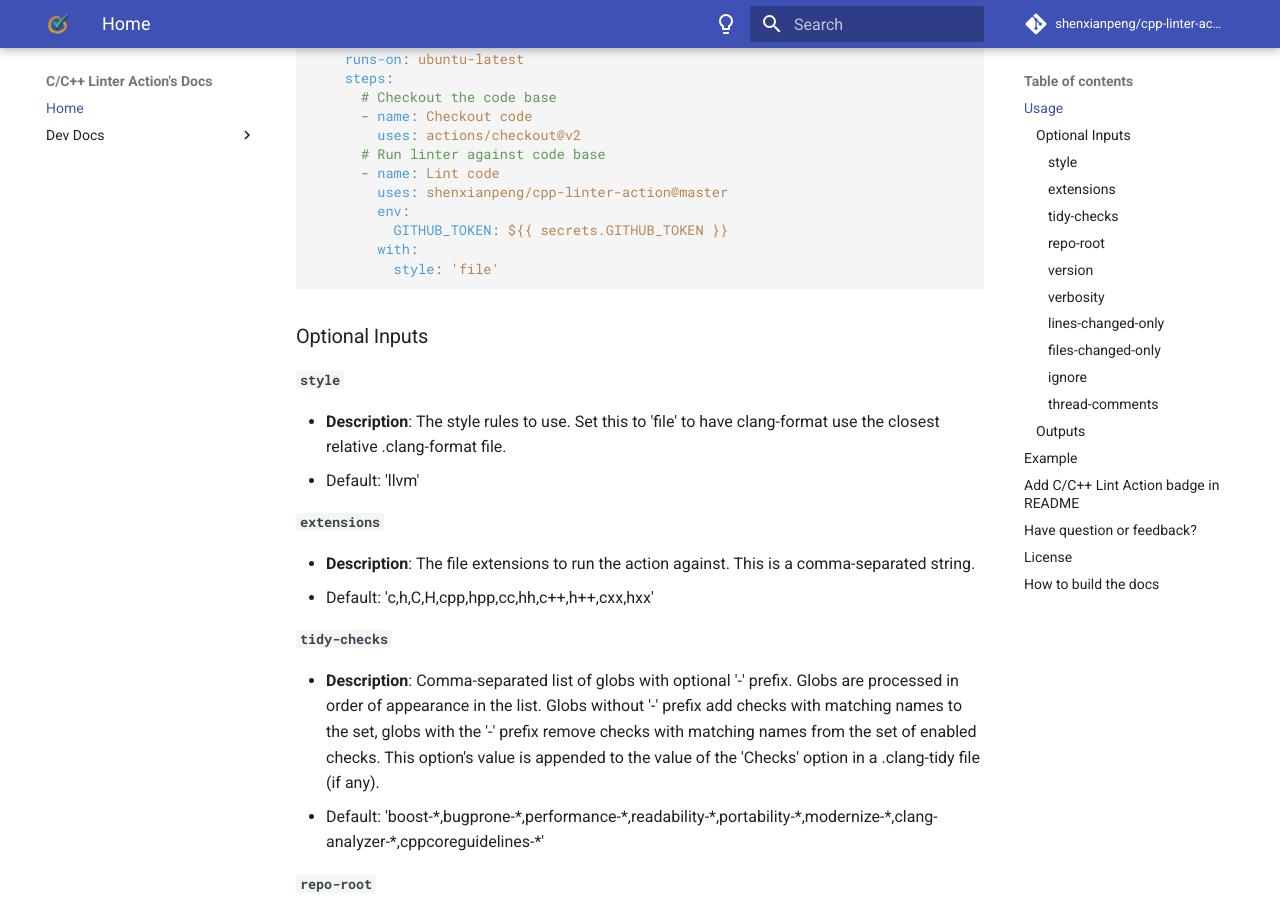
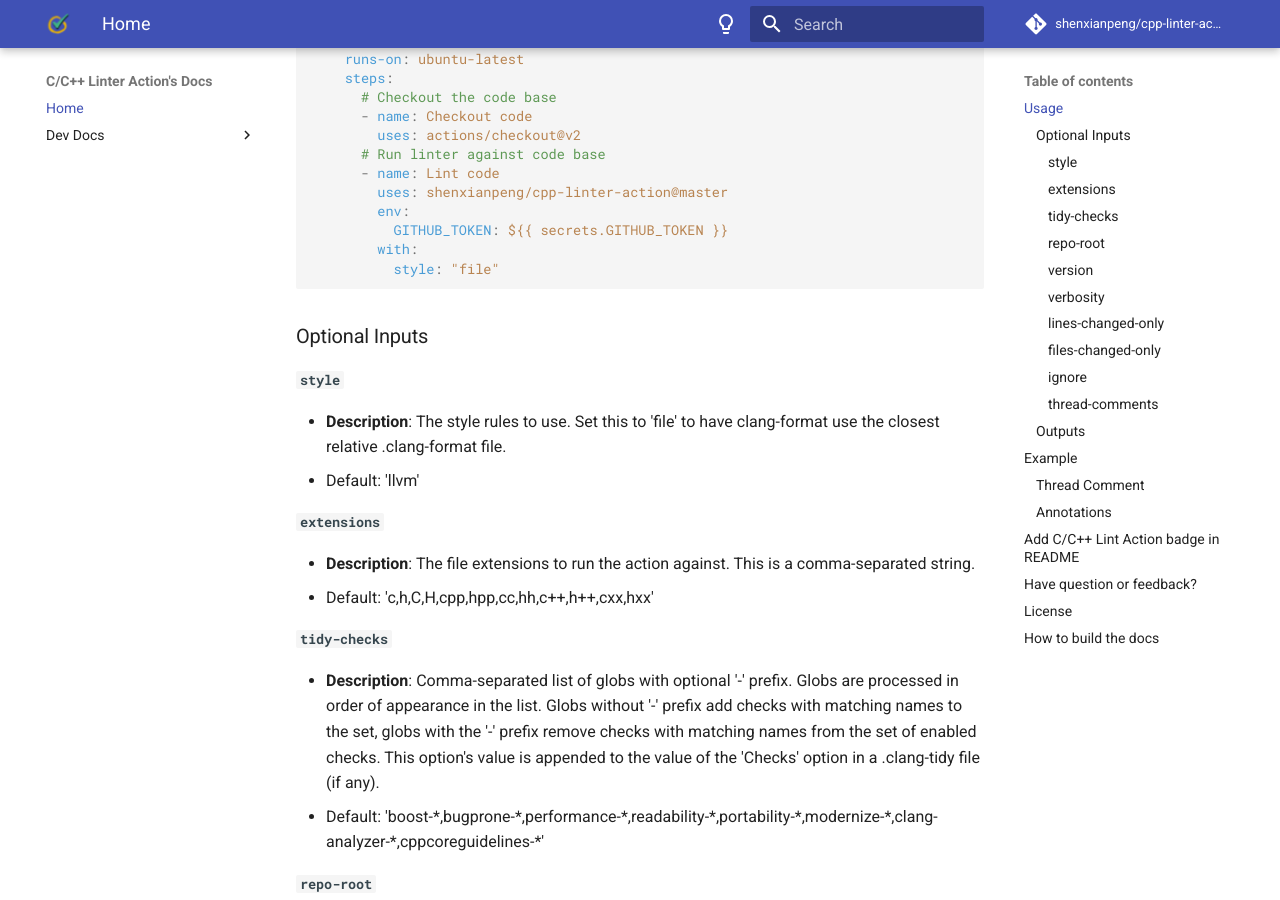
Before and after one commit to cpp-linter/cpp-linter-action, an MkDocs documentation site: the page built from docs/index.md, in a window 1280 px wide and 900 px high, scrolled down 823 px. Built offline with MkDocs 1.6.1 and Material for MkDocs 9.7.7, drawn with Linux system fonts in a browser that asks for light colours; comment, search, counter and statistics services are not loaded.

Commit message:
reviewed errors in docs

````diff
--- a/README.md
+++ b/README.md
@@ -10,7 +10,6 @@
 ![GitHub](https://img.shields.io/github/license/shenxianpeng/cpp-linter-action?label=license)
 [![Dev Docs Status](https://readthedocs.org/projects/cpp-linter-action/badge/?version=latest)](https://cpp-linter-action.readthedocs.io/en/latest/?badge=latest)
 [![open repo in gitpod](https://img.shields.io/badge/Gitpod-Use%20Online%20IDE-B16C04?logo=gitpod)](https://gitpod.io/#https://github.com/shenxianpeng/cpp-linter-action)
-
 
 A Github Action for linting C/C++ code integrating clang-tidy and clang-format to collect feedback provided in the form of thread comments and/or annotations.
 
@@ -46,67 +45,92 @@
         env:
           GITHUB_TOKEN: ${{ secrets.GITHUB_TOKEN }}
         with:
-          style: 'file'
+          style: "file"
 ```
-
 
 ### Optional Inputs
 
 #### `style`
-   - **Description**: The style rules to use. Set this to 'file' to have clang-format use the closest relative .clang-format file.
-   - Default: 'llvm'
+
+- **Description**: The style rules to use. Set this to 'file' to have clang-format use the closest relative .clang-format file.
+- Default: 'llvm'
+
 #### `extensions`
-   - **Description**: The file extensions to run the action against. This is a comma-separated string.
-   - Default: 'c,h,C,H,cpp,hpp,cc,hh,c++,h++,cxx,hxx'
+
+- **Description**: The file extensions to run the action against. This is a comma-separated string.
+- Default: 'c,h,C,H,cpp,hpp,cc,hh,c++,h++,cxx,hxx'
+
 #### `tidy-checks`
-   - **Description**: Comma-separated list of globs with optional '-' prefix. Globs are processed in order of appearance in the list. Globs without '-' prefix add checks with matching names to the set, globs with the '-' prefix remove checks with matching names from the set of enabled checks. This option's value is appended to the value of the 'Checks' option in a .clang-tidy file (if any).
-   - Default: 'boost-\*,bugprone-\*,performance-\*,readability-\*,portability-\*,modernize-\*,clang-analyzer-\*,cppcoreguidelines-\*'
+
+- **Description**: Comma-separated list of globs with optional '-' prefix. Globs are processed in order of appearance in the list. Globs without '-' prefix add checks with matching names to the set, globs with the '-' prefix remove checks with matching names from the set of enabled checks. This option's value is appended to the value of the 'Checks' option in a .clang-tidy file (if any).
+- Default: 'boost-\*,bugprone-\*,performance-\*,readability-\*,portability-\*,modernize-\*,clang-analyzer-\*,cppcoreguidelines-\*'
+
 #### `repo-root`
-   - **Description**: The relative path to the repository root directory. This path is relative to the path designated as the runner's GITHUB_WORKSPACE environment variable.
-   - Default: '.'
+
+- **Description**: The relative path to the repository root directory. This path is relative to the path designated as the runner's GITHUB_WORKSPACE environment variable.
+- Default: '.'
+
 #### `version`
-   - **Description**: The desired version of the clang tools to use. Accepted options are strings which can be 6.0, 7, 8, 9, 10, 11, or 12.
-   - Default: '10'
+
+- **Description**: The desired version of the clang tools to use. Accepted options are strings which can be 6.0, 7, 8, 9, 10, 11, or 12.
+- Default: '10'
+
 #### `verbosity`
-   - **Description**: This controls the action's verbosity in the workflow's logs. Supported options are defined by the python logging library's log levels. This option does not affect the verbosity of resulting comments or annotations.
-   - Default: '10'
+
+- **Description**: This controls the action's verbosity in the workflow's logs. Supported options are defined by the python logging library's log levels. This option does not affect the verbosity of resulting comments or annotations.
+- Default: '10'
+
 #### `lines-changed-only`
-   - **Description**: Set this option to true to only analyse changes in the event's diff.
-   - Default: false
+
+- **Description**: Set this option to true to only analyse changes in the event's diff.
+- Default: false
+
 #### `files-changed-only`
-   - **Description**: Set this option to false to analyse any source files in the repo.
-   - Default: true
+
+- **Description**: Set this option to false to analyse any source files in the repo.
+- Default: true
+
 #### `ignore`
-   - **Description**: Set this option with string of path(s) to ignore.
-      - In the case of multiple paths, you can use a pipe character ('|')
-        to separate the multiple paths. Multiple lines are forbidden as an input to this option; it must be a single string.
-      - This can also have files, but the file's relative path has to be specified
-        as well.
-      - There is no need to use './' for each entry; a blank string ('') represents
-        the repo-root path (specified by the `repo-root` input option).
-      - Submodules are automatically ignored. Hidden directories (beginning with a '.') are also ignored automatically.
-      - Prefix a path with a bang ('!') to make it explicitly *not* ignored - order of
-        multiple paths does *not* take precedence. The '!' prefix can be applied to
-        a submodule's path (if desired) but not hidden directories.
-      - Glob patterns are not supported here. All asterick characters ('*') are literal.
-   - Default: '.github'
+
+- **Description**: Set this option with string of path(s) to ignore.
+  - In the case of multiple paths, you can use a pipe character ('|')
+    to separate the multiple paths. Multiple lines are forbidden as an input to this option; it must be a single string.
+  - This can also have files, but the file's relative path has to be specified
+    as well.
+  - There is no need to use './' for each entry; a blank string ('') represents
+    the repo-root path (specified by the `repo-root` input option).
+  - Submodules are automatically ignored. Hidden directories (beginning with a '.') are also ignored automatically.
+  - Prefix a path with a bang ('!') to make it explicitly _not_ ignored - order of
+    multiple paths does _not_ take precedence. The '!' prefix can be applied to
+    a submodule's path (if desired) but not hidden directories.
+  - Glob patterns are not supported here. All asterick characters ('\*') are literal.
+- Default: '.github'
+
 #### `thread-comments`
-   - **Description**: Set this option to false to disable the use of thread comments as feedback.
-      - To use thread comments, the `GITHUB_TOKEN` (provided by Github to each repository) must be declared as an environment
-        variable. See [Authenticating with the GITHUB_TOKEN](https://docs.github.com/en/actions/reference/authentication-in-a-workflow)
-   - Default: true
+
+- **Description**: Set this option to false to disable the use of thread comments as feedback.
+  - To use thread comments, the `GITHUB_TOKEN` (provided by Github to each repository) must be declared as an environment
+    variable. See [Authenticating with the GITHUB_TOKEN](https://docs.github.com/en/actions/reference/authentication-in-a-workflow)
+- Default: true
 
 ### Outputs
 
 This action creates 1 output variable named `checks-failed`. Even if the linting checks fail for source files this action will still pass, but users' CI workflows can use this action's output to exit the workflow early if that is desired.
 
 ## Example
+
 <!--intro-end-->
-**Thread Comment**
+
+### Thread Comment
+
 ![github-actions bot](./docs/images/demo_comment.png)
-**Annotations**
+
+### Annotations
+
 ![workflow annotations](./docs/images/demo_annotations.png)
+
 <!--footer-start-->
+
 Example comment is [here](https://github.com/shenxianpeng/cpp-linter-action/pull/5#commitcomment-55252014).
 
 ## Add C/C++ Lint Action badge in README
@@ -125,8 +149,8 @@
 
 To provide feedback (requesting a feature or reporting a bug) please post to [issues](https://github.com/shenxianpeng/cpp-linter-action/issues).
 
-
 ## License
 
 The scripts and documentation in this project are released under the [MIT License](https://github.com/shenxianpeng/cpp-linter-action/blob/master/LICENSE)
+
 <!--footer-end-->
--- a/docs/index.md
+++ b/docs/index.md
@@ -8,9 +8,12 @@
    end="<!--intro-end-->"
 %}
 
-**Thread Comment**
+### Thread Comment
+
 ![sample comment](images/demo_comment.png)
-**Annotations**
+
+### Annotations
+
 ![workflow annotations](images/demo_annotations.png)
 
 {%
````
Also changed, not shown: 1 other file.
